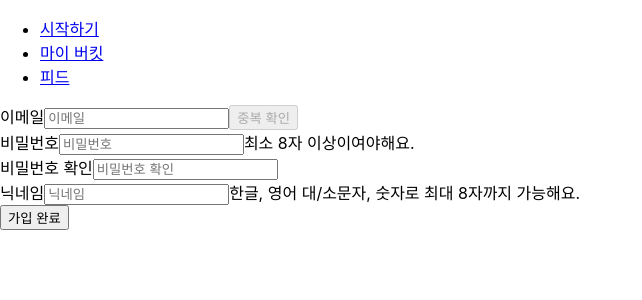
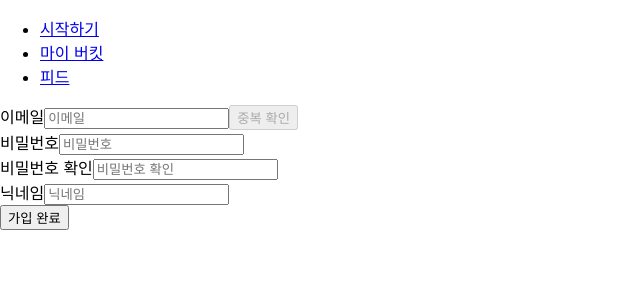
Before and after one commit to moim2024/thanks-bucket, a React (Create React App) app: page /signup in a window 1280 px wide. Shown: the top 300 px of the page, without its empty margins (0-642 px from the left). Built offline with nearby package versions, Linux system fonts and the light colour scheme; no server answers.

Commit message:
[#8] refactor: checkValidate 함수 이동 및 유효성 검사 업데이트

```diff
--- a/src/components/signUp/SignUpForm.tsx
+++ b/src/components/signUp/SignUpForm.tsx
@@ -1,14 +1,8 @@
 import { useState } from 'react'
 
 import { validateEmailAvailable } from '@/remote/auth'
-import {
-  validateEmail,
-  validateNickname,
-  validatePassword,
-  validatePasswordMatch,
-} from '@/utils/validate'
+import { checkValidate } from '@/utils/validate'
 import useSignUp from '@/hooks/useSignUp'
-import { FormValues } from '@/models/auth'
 
 function SignUpForm() {
   const [formValues, setFormValues] = useState({
@@ -59,40 +53,6 @@ function SignUpForm() {
     }))
   }
 
-  const checkValidate = (formValues: FormValues) => {
-    let errors: { [key: string]: { isMatched?: boolean; message: string } } = {}
-
-    if (formValues.email !== null) {
-      const result = validateEmail(formValues.email)
-      if (result) {
-        errors.email = result
-      }
-    }
-    if (formValues.password !== null) {
-      const result = validatePassword(formValues.password)
-      if (result) {
-        errors.password = result
-      }
-    }
-    if (formValues.confirmPassword !== null) {
-      const result = validatePasswordMatch(
-        formValues.password,
-        formValues.confirmPassword,
-      )
-      if (result) {
-        errors.confirmPassword = result
-      }
-    }
-    if (formValues.nickname !== null) {
-      const result = validateNickname(formValues.nickname)
-      if (result) {
-        errors.nickname = result
-      }
-    }
-
-    return errors
-  }
-
   const errors = checkValidate(formValues)
 
   const checkEmailAvaliable = async () => {
@@ -126,18 +86,15 @@ function SignUpForm() {
     }
     console.log(errors)
     if (
+      errors.password ||
+      errors.nickname ||
       errors.confirmPassword.isMatched === false ||
       emailStatus.isAvailable === false
     ) {
       return
     }
 
-    const isFormFilled = Object.values(formValues).every(
-      (value) => value !== '',
-    )
-    if (isFormFilled) {
-      handleSignUp(formValues)
-    }
+    handleSignUp(formValues)
   }
 
   return (
@@ -183,9 +140,6 @@ function SignUpForm() {
               onBlur={handleBlur}
             />
           </label>
-          {formValues.password === '' && isTouched.password === false && (
-            <span>최소 8자 이상이여야해요.</span>
-          )}
           {isTouched.password && errors.password && (
             <span>{errors.password.message}</span>
           )}
@@ -216,9 +170,6 @@ function SignUpForm() {
               onBlur={handleBlur}
             />
           </label>
-          {formValues.nickname === '' && isTouched.nickname === false && (
-            <span>한글, 영어 대/소문자, 숫자로 최대 8자까지 가능해요.</span>
-          )}
           {isTouched.nickname && errors.nickname && (
             <span>{errors.nickname.message}</span>
           )}
--- a/src/hooks/useSignUp.tsx
+++ b/src/hooks/useSignUp.tsx
@@ -1,6 +1,7 @@
-import { FormValues } from '@/models/auth'
+import { useNavigate } from 'react-router-dom'
+
 import { signUpWithEmail } from '@/remote/auth'
-import { useNavigate } from 'react-router-dom'
+import { FormValues } from '@/models/signup'
 
 function useSignUp() {
   const navigate = useNavigate()
--- a/src/utils/validate.ts
+++ b/src/utils/validate.ts
@@ -1,3 +1,5 @@
+import { FormValues } from '@/models/signup'
+
 const REGEX = {
   NICKNAME: /^[ㄱ-ㅎㅏ-ㅣ가-힣a-zA-Z0-9]{1,8}$/,
   EMAIL: /^[\w.-]+@[a-zA-Z\d.-]+\.[a-zA-Z]{2,}$/,
@@ -51,3 +53,37 @@ export const validatePasswordMatch = (
     return { isMathced: true, message: '비밀번호가 일치해요.' }
   }
 }
+
+export const checkValidate = (formValues: FormValues) => {
+  let errors: { [key: string]: { isMatched?: boolean; message: string } } = {}
+
+  if (formValues.email !== null) {
+    const result = validateEmail(formValues.email)
+    if (result) {
+      errors.email = result
+    }
+  }
+  if (formValues.password !== null) {
+    const result = validatePassword(formValues.password)
+    if (result) {
+      errors.password = result
+    }
+  }
+  if (formValues.confirmPassword !== null) {
+    const result = validatePasswordMatch(
+      formValues.password,
+      formValues.confirmPassword,
+    )
+    if (result) {
+      errors.confirmPassword = result
+    }
+  }
+  if (formValues.nickname !== null) {
+    const result = validateNickname(formValues.nickname)
+    if (result) {
+      errors.nickname = result
+    }
+  }
+
+  return errors
+}
```
Also changed, not shown: src/models/signup.ts (renamed from src/models/auth.ts).
